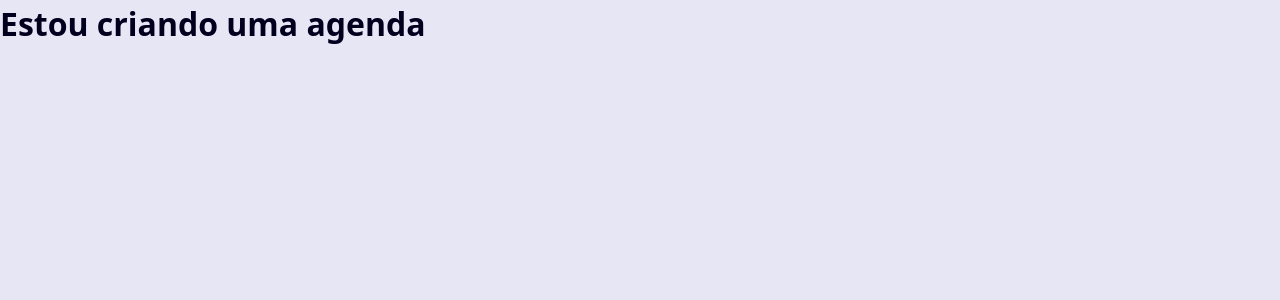
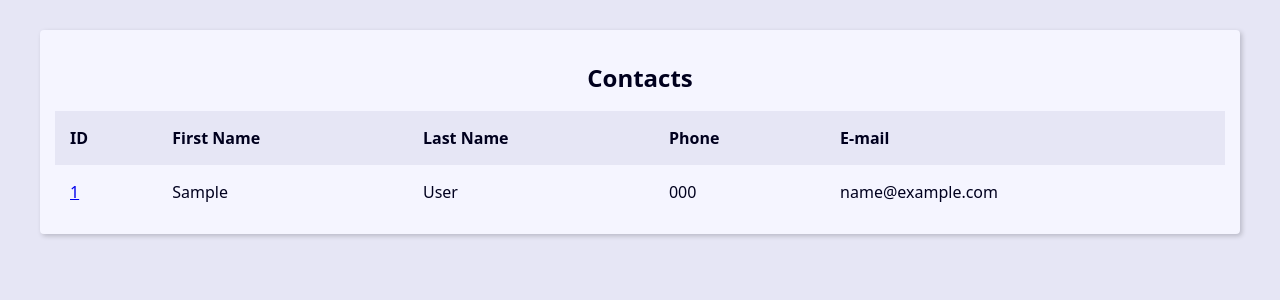
Before and after one commit to vitorgsantoss/agenda-project, a Django app: page / in a window 1280 px wide. Shown: the top 300 px of the page. Run offline with Django 5.2, Linux system fonts and the light colour scheme; tables that the repository leaves empty hold one stand-in row (values such as "Sample post").

Commit message:
Criando o template, a view e a url para exibir contato único

```diff
--- a/base_templates/global/base.html
+++ b/base_templates/global/base.html
@@ -7,6 +7,8 @@
     <title>Document</title>
 </head>
 <body>
-    <h1>Estou criando uma agenda</h1>
+    <main class="content">
+        {% block content %}{% endblock content %}
+    </main>
 </body>
 </html>
--- a/contact/templates/contact/index.html
+++ b/contact/templates/contact/index.html
@@ -1 +1,51 @@
 {% extends "global/base.html" %}
+
+{% block content %}
+    <div class="responsive-table">
+        <table class="contacts-table">
+            <caption class="table-caption">
+                Contacts
+            </caption>
+            <thead>
+                <tr class="table-row table-row-header">
+                    <th class="table-header">ID</th>
+                    <th class="table-header">First Name</th>
+                    <th class="table-header">Last Name</th>
+                    <th class="table-header">Phone</th>
+                    <th class="table-header">E-mail</th>
+                </tr>
+            </thead>
+            <tbody>
+                {% for contact in contacts %}
+                    <tr class="table-row">
+                        <td class="table-cel">
+                            <a
+                            class="table_link"
+                            href="{% url "contact:contact" contact.id %}" >
+                                {{contact.id}}
+                            </a>
+                        </td>
+
+                        <td class="table-cel">
+                            {{contact.first_name}}
+                        </td>
+
+                        <td class="table-cel">
+                            {{contact.last_name}}
+                        </td>
+
+                        <td class="table-cel">
+                            {{contact.phone}}
+                        </td>
+
+                        <td class="table-cel">
+                            {{contact.email}}
+                        </td>
+
+
+                    </tr>
+                {% endfor %}
+            </tbody>
+        </table>
+    </div>
+{% endblock content %}
--- a/contact/urls.py
+++ b/contact/urls.py
@@ -1,8 +1,9 @@
-from django.contrib import admin
 from django.urls import path
 from contact import views
 
 app_name = 'contact'
+
 urlpatterns = [
+    path('<int:contact_id>/', views.contact, name='contact'),
     path('',views.index, name='index'),
 ]
--- a/contact/views/contact_views.py
+++ b/contact/views/contact_views.py
@@ -1,8 +1,35 @@
-from django.shortcuts import render
+from django.shortcuts import render, get_object_or_404
+from contact.models import Contact
+
+
+
+
 
 # Create your views here.
 def index(request):
+    contacts = Contact.objects.filter(show = True).order_by('-id')
+
+    context = {
+        'contacts': contacts
+        }
+
     return render(
         request,
-        'contact/index.html'
+        'contact/index.html',
+        context,
     )
+
+def contact(request, contact_id):
+    single_contact = get_object_or_404(
+        Contact, pk = contact_id, show = True,
+        )
+
+    context = {
+        'contact': single_contact,
+        }
+
+    return render(
+        request,
+        'contact/contact.html',
+        context,
+    )
```
Also changed, not shown: contact/templates/contact/contact.html (added, +17 -0 lines).
